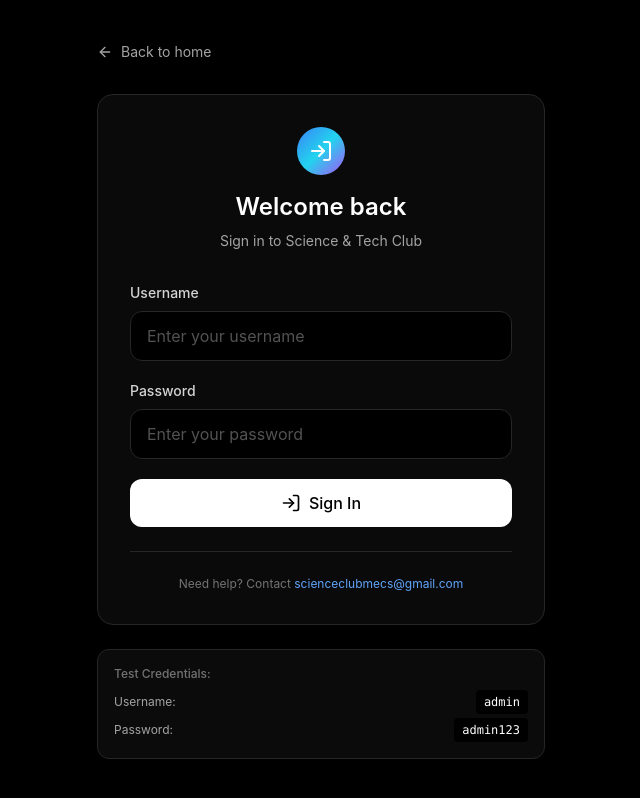
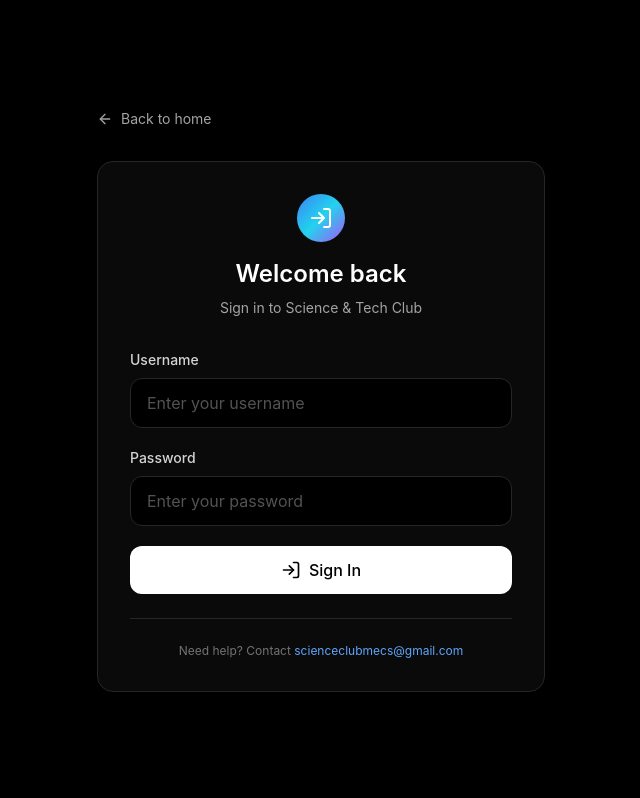
Before and after one commit to scienceclubmecs/science-tech-club, a React (Vite) app in the folder client/: page /login in a window 1280 px wide. Shown: the whole page, without its empty margins (319-959 px from the left). Built offline with nearby package versions, Linux system fonts and the light colour scheme; no server answers.

Commit message:
Update Login.jsx

```diff
--- a/client/src/pages/Login.jsx
+++ b/client/src/pages/Login.jsx
@@ -31,7 +31,6 @@ export default function Login() {
   return (
     <div className="min-h-screen flex items-center justify-center bg-black px-4">
       <div className="w-full max-w-md">
-        {/* Back to Home */}
         <Link
           to="/"
           className="inline-flex items-center gap-2 text-sm text-neutral-400 hover:text-white mb-8 transition"
@@ -40,9 +39,7 @@ export default function Login() {
           <span>Back to home</span>
         </Link>
 
-        {/* Login Card */}
         <div className="bg-neutral-950 border border-neutral-800 rounded-2xl p-8 shadow-2xl">
-          {/* Header */}
           <div className="text-center mb-8">
             <div className="inline-flex h-12 w-12 items-center justify-center rounded-full bg-gradient-to-br from-blue-500 via-cyan-400 to-purple-500 mb-4">
               <LogIn className="w-6 h-6 text-white" />
@@ -55,16 +52,13 @@ export default function Login() {
             </p>
           </div>
 
-          {/* Error Message */}
           {error && (
             <div className="mb-6 p-3 bg-red-500/10 border border-red-500/30 rounded-xl text-red-400 text-sm">
               {error}
             </div>
           )}
 
-          {/* Form */}
           <form onSubmit={handleSubmit} className="space-y-5">
-            {/* Username */}
             <div>
               <label className="block text-sm font-medium text-neutral-300 mb-2">
                 Username
@@ -80,7 +74,6 @@ export default function Login() {
               />
             </div>
 
-            {/* Password */}
             <div>
               <label className="block text-sm font-medium text-neutral-300 mb-2">
                 Password
@@ -96,7 +89,6 @@ export default function Login() {
               />
             </div>
 
-            {/* Submit Button */}
             <button
               type="submit"
               disabled={loading}
@@ -116,7 +108,6 @@ export default function Login() {
             </button>
           </form>
 
-          {/* Footer Info */}
           <div className="mt-6 pt-6 border-t border-neutral-800 text-center">
             <p className="text-xs text-neutral-500">
               Need help? Contact{' '}
@@ -126,21 +117,6 @@ export default function Login() {
             </p>
           </div>
         </div>
-
-        {/* Test Credentials (Remove in production) */}
-        <div className="mt-6 p-4 bg-neutral-900/50 border border-neutral-800 rounded-xl">
-          <p className="text-xs text-neutral-500 mb-2 font-medium">Test Credentials:</p>
-          <div className="text-xs text-neutral-400 space-y-1">
-            <div className="flex items-center justify-between">
-              <span>Username:</span>
-              <code className="text-white bg-black px-2 py-1 rounded">admin</code>
-            </div>
-            <div className="flex items-center justify-between">
-              <span>Password:</span>
-              <code className="text-white bg-black px-2 py-1 rounded">admin123</code>
-            </div>
-          </div>
-        </div>
       </div>
     </div>
   )
```
